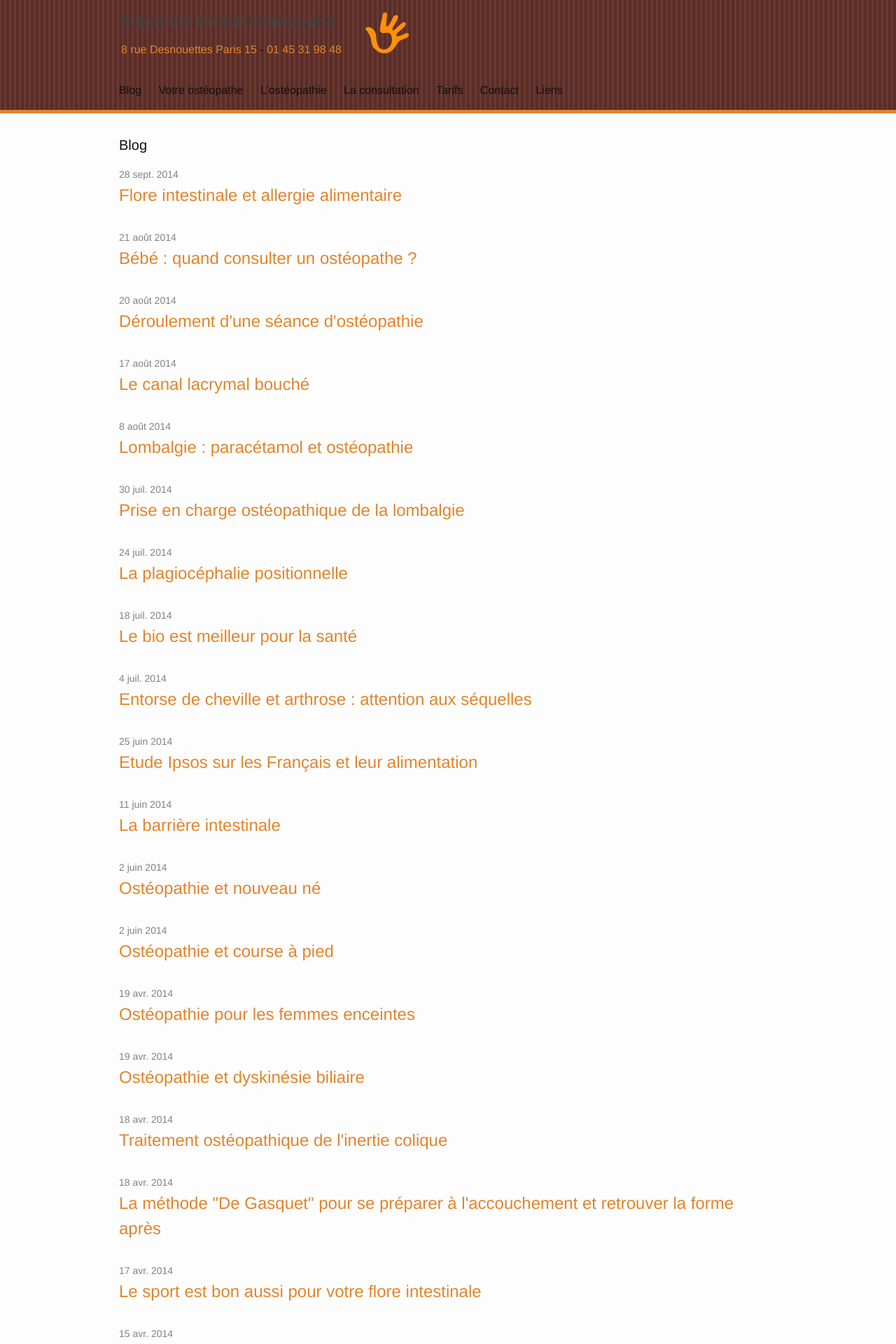
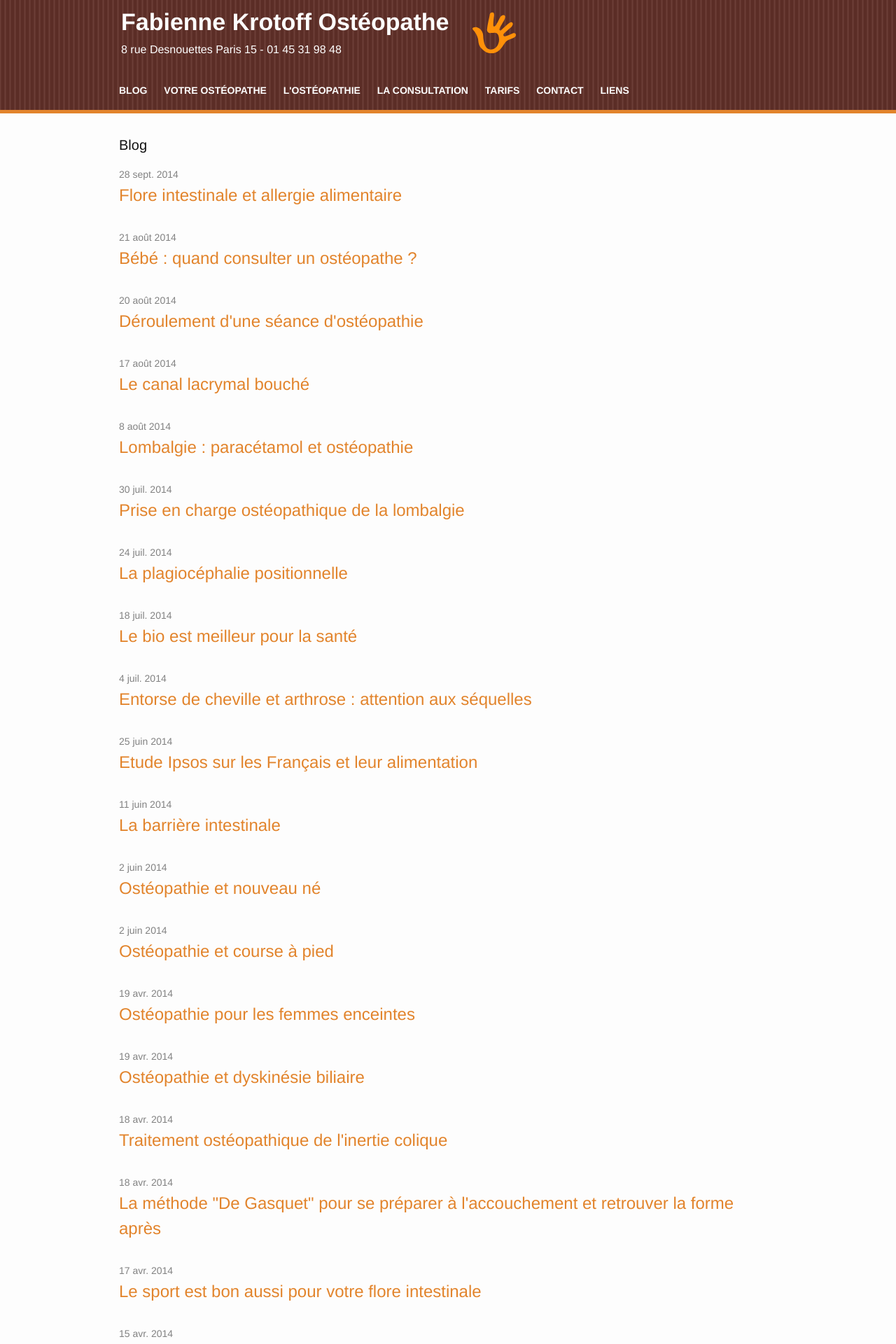
Before and after one commit to tkrotoff/osteo15, a Jekyll site: the page built from index.html, in a window 1280 px wide. Shown: the top 1920 px of the page at 70% size. Built offline with Jekyll 4.4.1, drawn with Linux system fonts in a browser that asks for light colours.

Commit message:
White header text and links with dark background

```diff
--- a/_sass/_base.scss
+++ b/_sass/_base.scss
@@ -92,18 +92,27 @@ h1, h2, h3, h4, h5, h6 {
 /**
  * Links
  */
+@mixin a-colors($color: $brand-color, $visited-color: darken($brand-color, 15%), $hover-color: $text-color) {
+    color: $color;
+    &:visited {
+        color: $visited-color;
+    }
+    &:hover {
+        color: $hover-color;
+    }
+}
+
 a {
-    color: $brand-color;
     text-decoration: none;
 
-    &:visited {
-        color: darken($brand-color, 15%);
+    -webkit-transition: all 0.2s ease-in;
+            transition: all 0.2s ease-in;
+
+    &:hover {
+        text-decoration: underline;
     }
 
-    &:hover {
-        color: $text-color;
-        text-decoration: underline;
-    }
+    @include a-colors;
 }
 
 
--- a/_sass/_layout.scss
+++ b/_sass/_layout.scss
@@ -8,22 +8,32 @@
     // Positioning context for the mobile navigation icon
     position: relative;
     background: transparent url('/assets/bg-line-chocolate.png') repeat center top;
+
+    color: $header-text-color;
+    a {
+        @include a-colors($color: $header-text-color, $visited-color: $header-text-color, $hover-color: $brand-color);
+    }
 }
 
 .site-title {
-    font-size: 26px;
+    font-size: 34px;
+    font-weight: bold;
     line-height: 56px;
-    letter-spacing: -1px;
+    //letter-spacing: -1px;
     margin-bottom: 0;
-    float: left;
+    //float: left;
 
-    &,
+    /*&,
     &:visited {
         color: $grey-color-dark;
-    }
+    }*/
 }
 
 .site-nav {
+    font-size: $small-font-size;
+    font-weight: bold;
+    text-transform: uppercase;
+
     //float: right;
     line-height: 56px;
 
@@ -32,7 +42,7 @@
     }
 
     .page-link {
-        color: $text-color;
+        //color: $text-color;
         line-height: $base-line-height;
 
         // Gaps between nav items, but not on the first one
@@ -82,6 +92,8 @@
         .page-link {
             display: block;
             padding: 5px 10px;
+
+            @include a-colors;
         }
     }
 }
--- a/css/main.scss
+++ b/css/main.scss
@@ -14,6 +14,7 @@ $base-line-height: 1.5;
 $spacing-unit:     30px;
 
 $text-color:       #111;
+$header-text-color: #fdfdfd;
 $background-color: #fdfdfd;
 $brand-color:      #e2842c;
 
```
